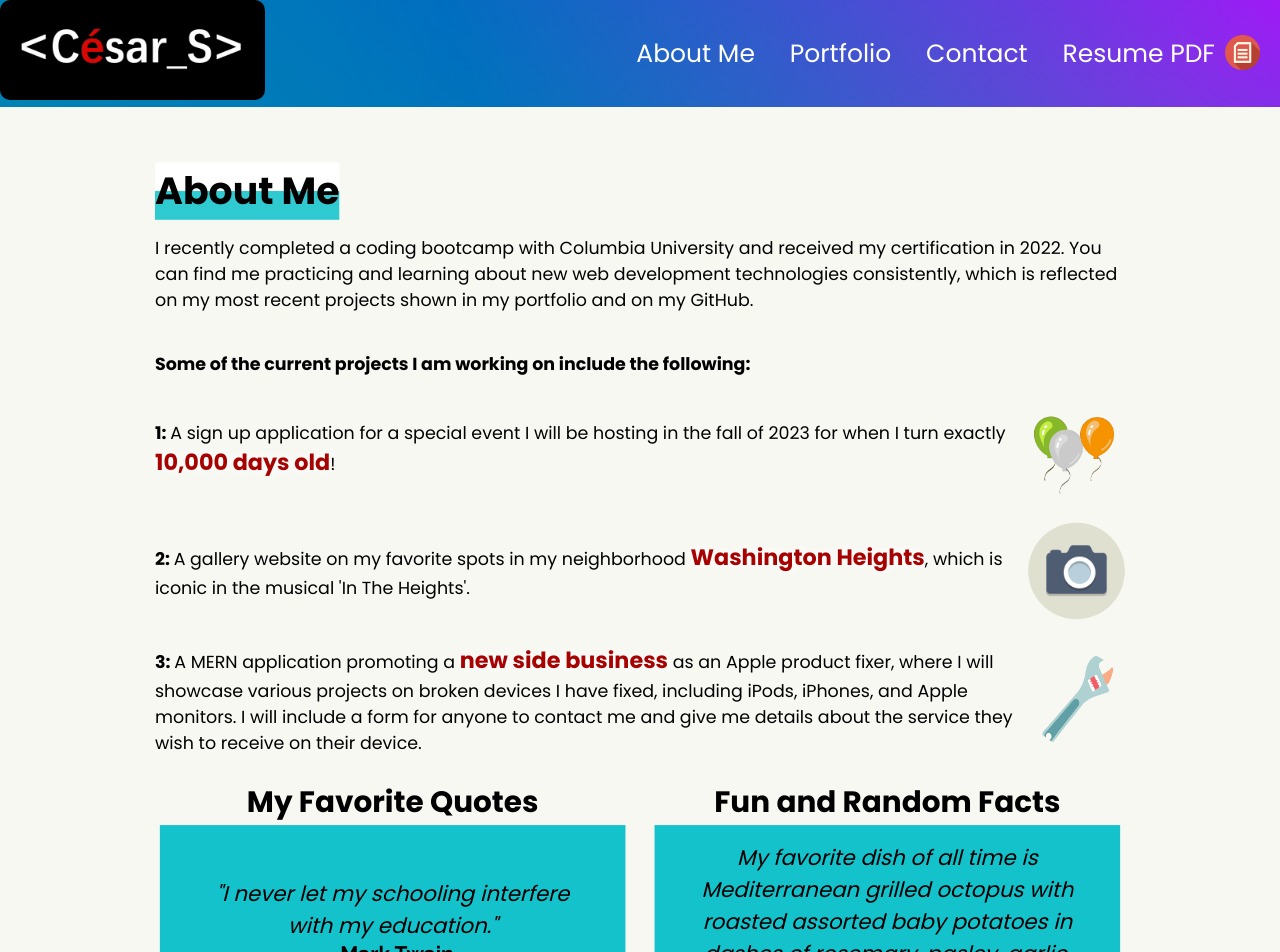
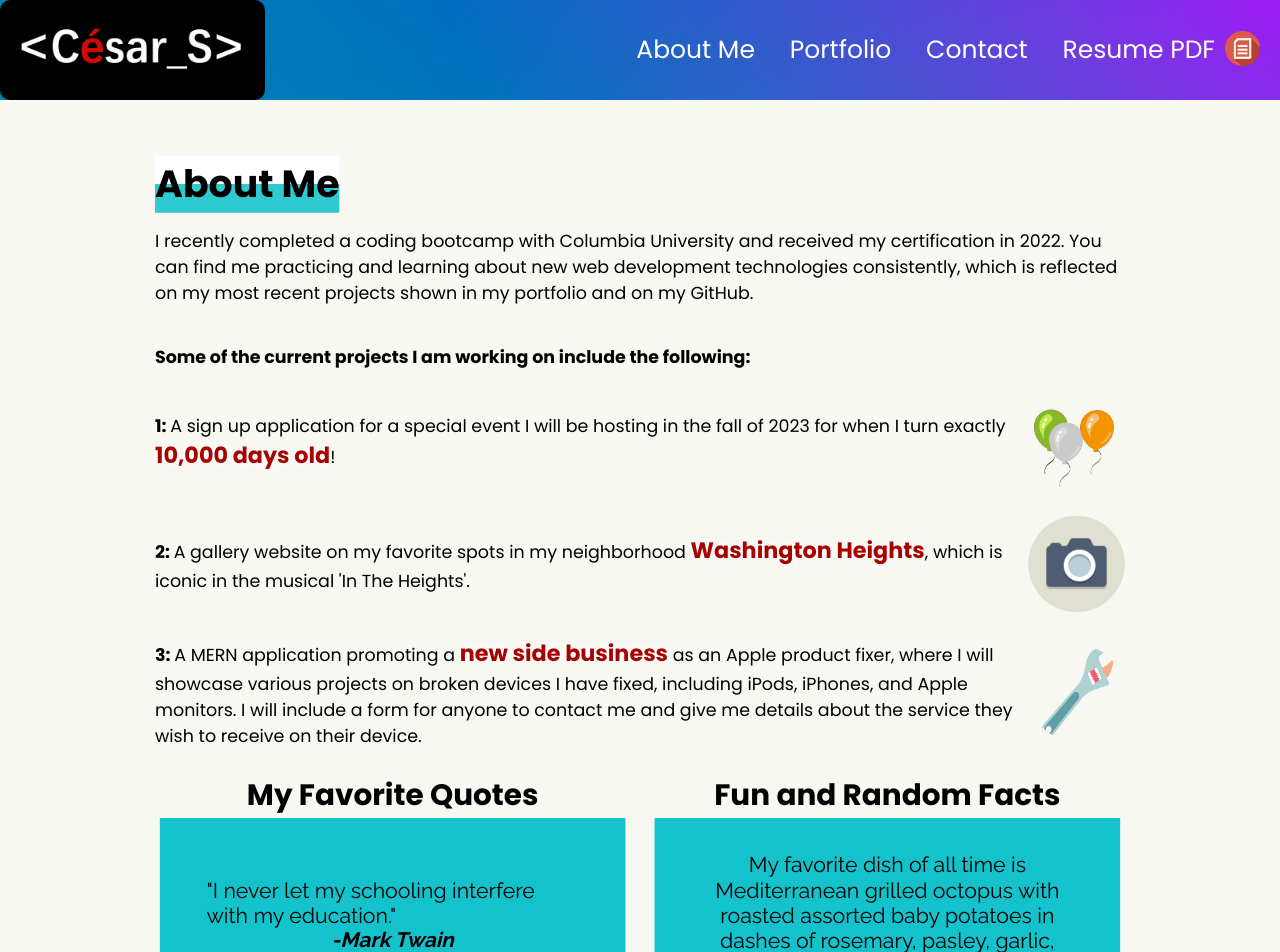
Before and after one commit to cesarsiguencia/my-react-portfolio, a React (Create React App) app: page /my-react-portfolio/aboutme in a window 1280 px wide. Shown: the top 952 px of the page. Built offline with nearby package versions, Linux system fonts and the light colour scheme.

Commit message:
solved hash scroll issue on Nav by adding hash-link library

```diff
--- a/package.json
+++ b/package.json
@@ -12,6 +12,7 @@
     "react": "^18.1.0",
     "react-dom": "^18.1.0",
     "react-router-dom": "^6.3.0",
+    "react-router-hash-link": "^2.4.3",
     "react-scripts": "^2.1.3",
     "web-vitals": "^2.1.4"
   },
--- a/src/App.css
+++ b/src/App.css
@@ -394,19 +394,12 @@ body::before {
 }
 
 
-
-.aboutme--titles{
-  margin: auto 10px;
+.aboutme--quotes{
+  font-size: 22px;
+    font-family: 'Raleway'
+  /* font-family: "Montserrat", sans-serif; */
 }
 
-.aboutme--quotes{
-  font-style: italic;
-  font-size: 22px;
-}
-
-.aboutme--facts{
-  font-size: 22px;
-}
 
 .aboutme--gifs{
   display: flex;
--- a/src/App.js
+++ b/src/App.js
@@ -77,10 +77,18 @@ function App() {
                     element={<React.Suspense fallback={<LoadingPg></LoadingPg>}
                     ><Home /></React.Suspense>}
                   />
+
+<Route
+                    path="/my-react-portfolio#about"
+                    element={<React.Suspense fallback={<LoadingPg></LoadingPg>}><Home /></React.Suspense>}
+                  />
+
+
                   <Route
                     path="/my-react-portfolio/aboutme"
                     element={<React.Suspense fallback={<LoadingPg></LoadingPg>}><AboutMe /></React.Suspense>}
                   />
+
                   {/* <Route
                     path="/my-react-portfolio/portfolio"
                     element={<React.Suspense fallback={<LoadingPg></LoadingPg>}><Portfolio /></React.Suspense>}
--- a/src/Components/Carousels/qoutes.js
+++ b/src/Components/Carousels/qoutes.js
@@ -51,9 +51,9 @@ const QuoteCarousel = () => {
 
                 return <div className="carousel---block" key={index}>
 
-                    <p className="aboutme--quotes carousel-item" style={{transform:`translate(-${currentIndex * 100}%)`}}>{item.quote}</p>
+                    <p className="aboutme--quotes carousel-item left" style={{transform:`translate(-${currentIndex * 100}%)`}}>{item.quote}</p>
 
-                    <h5 className="carousel-item" style={{transform:`translate(-${currentIndex * 100}%)`}} key={index}>
+                    <h5 className="carousel-item" style={{fontStyle: 'italic',transform:`translate(-${currentIndex * 100}%)`}} key={index}>
                     {item.person}
                     </h5>
 
--- a/src/Components/Header/Header.js
+++ b/src/Components/Header/Header.js
@@ -24,13 +24,13 @@ const Header = (props) => {
 
     <header className="App-header">
       <div className="Header-contents">
-        <p onClick={() => {
+        <div onClick={() => {
           setTitleClicked(true)
           setNavClicked(false)
 
         }}>
-          <Link to="/my-react-portfolio"><img style={{ height: '100px', borderRadius: '10px' }} src={Title}></img></Link>
-        </p>
+          <Link to="/my-react-portfolio" className='align-ver center'><img style={{ height: '100px', borderRadius: '10px' }} src={Title}></img></Link>
+        </div>
         <Nav
           titleClicked={titleClicked}
           setTitleClicked={setTitleClicked}
--- a/src/Components/Nav/Nav.js
+++ b/src/Components/Nav/Nav.js
@@ -1,6 +1,8 @@
 import React, { useEffect, useState } from "react";
 
 import { Link } from 'react-router-dom';
+
+import { NavHashLink } from 'react-router-hash-link'
 
 import { hamburgerMenu } from "../../utils/helpers";
 
@@ -85,41 +87,36 @@ const Nav = (props) => {
     //   setTitleClicked(false)
     //   }}
 
-      >
+    >
       <div className="mobile-toggle" id="mobile-menu" onClick={hamburgerMenu}>
         <div className="mobile-options"></div>
         <div className="mobile-options"></div>
         <div className="mobile-options"></div>
       </div>
       <div className="nav-links">
+
+
         {pages.map((page) => (
           <div className='h2' id="navtab" key={page.name}
-            // onClick={() => {
-            //   setSelectedPage(page)
-            // }}
+          // onClick={() => {
+          //   setSelectedPage(page)
+          // }}
+          >
+            {/* <a onClick={hamburgerMenu} href={page.url} target={`${page.target ? (`'' download`) : (``)}`} style={{display: 'flex'}}>
+              <p className="links links-selected">{page.name}</p>
+                  {page.icon &&
+                      <img src={page.icon} style={{height:'35px', margin: '0 10px'}}></img>
+                  }
+            </a> */}
 
-            >
-            <a onClick={hamburgerMenu} href={page.url} target={`${page.target ? (`'' download`) : (``)}`} style={{display: 'flex'}}>
-              <p
+            <NavHashLink onClick={hamburgerMenu} style={{display:'flex'}} to={`/my-react-portfolio${page.url}`}>
+              <p className={`links`}>{page.name}</p>
 
-              // className=
-              //   {`links ${!selectedPage ? ( selectedPage == "") : (selectedPage.name === page.name && !titleClicked && navClicked && 'links-selected')}`}
+              {page.icon &&
+                <img src={page.icon} style={{ height: '35px', margin: '0 10px' }}></img>
+              }
 
-                className="links links-selected"
-
-
-                >
-
-                  {page.name}</p>
-
-                  {page.icon &&
-
-                      <img src={page.icon} style={{height:'35px', margin: '0 10px'}}></img>
-
-
-
-                  }
-            </a>
+            </NavHashLink>
           </div>
         ))}
       </div>
--- a/src/pages/AboutMe.js
+++ b/src/pages/AboutMe.js
@@ -12,6 +12,10 @@ import balloons from '../media/icons/gifs/ballons.gif'
 import Gifs from '../Components/Icons/Gif-Icons'
 
 const About = () => {
+
+    useEffect(()=>{
+        window.scrollTo(0,0);
+    },[])
 
     const aboutOpa = useRef()
     useEffect(() => {
```
Also changed, not shown: 1 other file (tests, documents, lock files or other folders).
